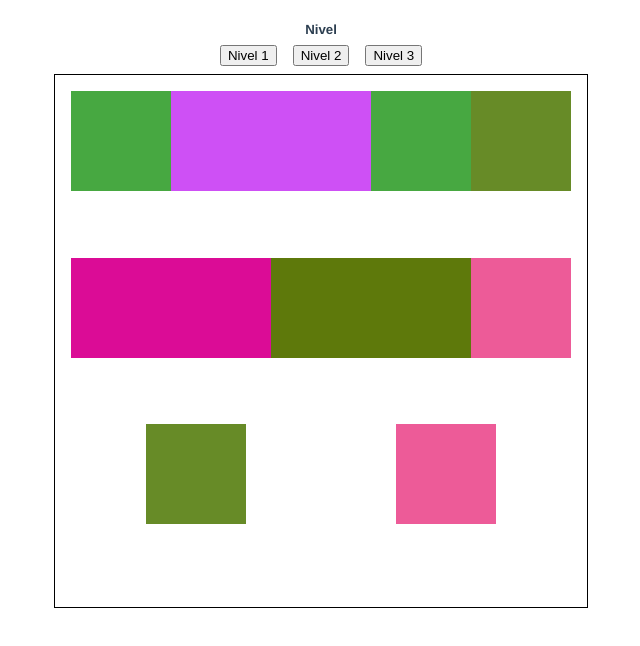
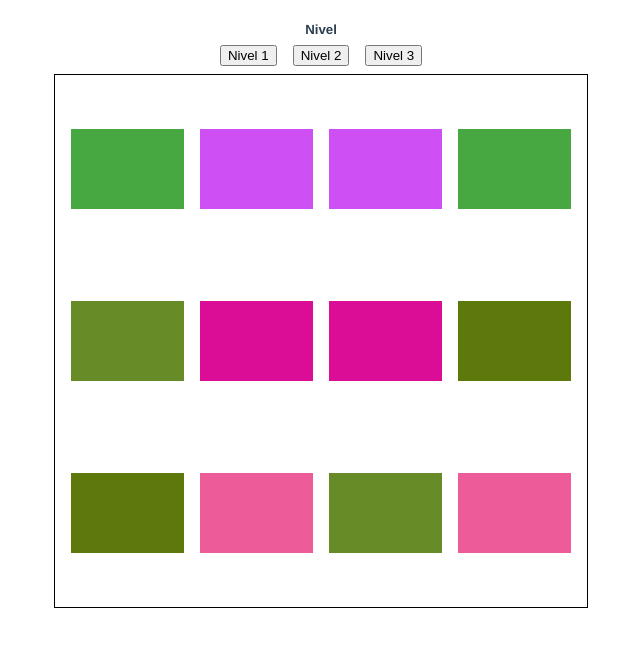
Before and after one commit to AlanDuOl/guess-vue, a Vue app: page / in a window 1280 px wide. Shown: the top 646 px of the page, without its empty margins (319-959 px from the left). Built offline with nearby package versions, Linux system fonts and the light colour scheme.

Commit message:
Change layout by level

```diff
--- a/src/App.vue
+++ b/src/App.vue
@@ -6,7 +6,7 @@
       <button class="lvl-btn" :value="levels.lvl2" @click="changeLvl">Nivel 2</button>
       <button class="lvl-btn" :value="levels.lvl3" @click="changeLvl">Nivel 3</button>
     </div>
-    <Board :paths="finalImages" />
+    <Board :paths="finalImages" :level="currentLvl" />
   </div>
 </template>
 
@@ -90,7 +90,6 @@ export default {
 			}
 			this.finalImages = finalImages
 		}
-
 	},
 
 	mounted(){
--- a/src/components/Board.vue
+++ b/src/components/Board.vue
@@ -1,5 +1,5 @@
 <template>
-    <div id="board-container">
+    <div :id="grid[level]">
         <tile v-for="(value, index) in paths" :key="index" :style="'background-color'+':'+ 'rgb('+value.red+','+ value.green+','+ value.blue+')'">
         </tile>
     </div>
@@ -13,17 +13,52 @@ export default {
         'tile': Tile
     },
 	props: {
-		paths: Array
+		paths: Array,
+		level: String
+	},
+	data: function() {
+		return {
+			grid: {
+				'12': 'board-container-1',
+				'16': 'board-container-2',
+				'20': 'board-container-3'
+			}
+		}
 	}
 }
 </script>
 
 <style>
 
-    #board-container {
-        display: flex;
-		flex-wrap: wrap;
-		justify-content: space-around;
+    #board-container-1 {
+        display: grid;
+		grid: repeat(3, 1fr) / repeat(4, 1fr);
+		grid-gap: 1rem;
+		align-items: center;
+        width: 500px;
+        height: 500px;
+        border: 1px solid black;
+        margin: auto;
+		padding: 16px;
+    }
+
+	#board-container-2 {
+        display: grid;
+		grid: repeat(4, 1fr) / repeat(4, 1fr);
+		grid-gap: 1rem;
+		align-items: center;
+        width: 500px;
+        height: 500px;
+        border: 1px solid black;
+        margin: auto;
+		padding: 16px;
+    }
+
+	#board-container-3 {
+        display: grid;
+		grid: repeat(4, 1fr) / repeat(5, 1fr);
+		grid-gap: 1rem;
+		align-items: center;
         width: 500px;
         height: 500px;
         border: 1px solid black;
--- a/src/components/Tile.vue
+++ b/src/components/Tile.vue
@@ -27,8 +27,8 @@ export default {
 <style>
 
     .board-tiles {
-        width: 100px;
-        height: 100px;
+        min-width: 80px;
+        min-height: 80px;
     }
 
 	.board-tiles:hover {
```
